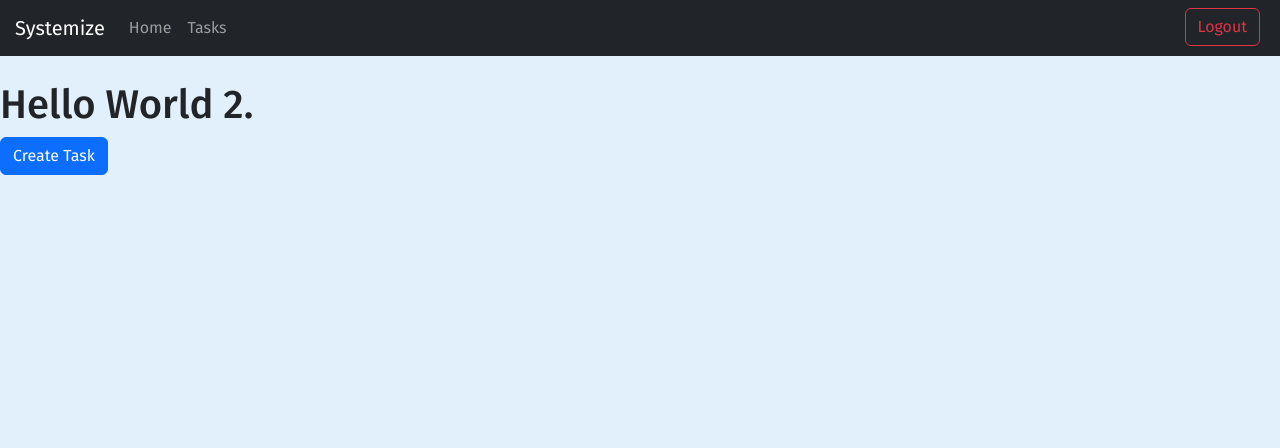
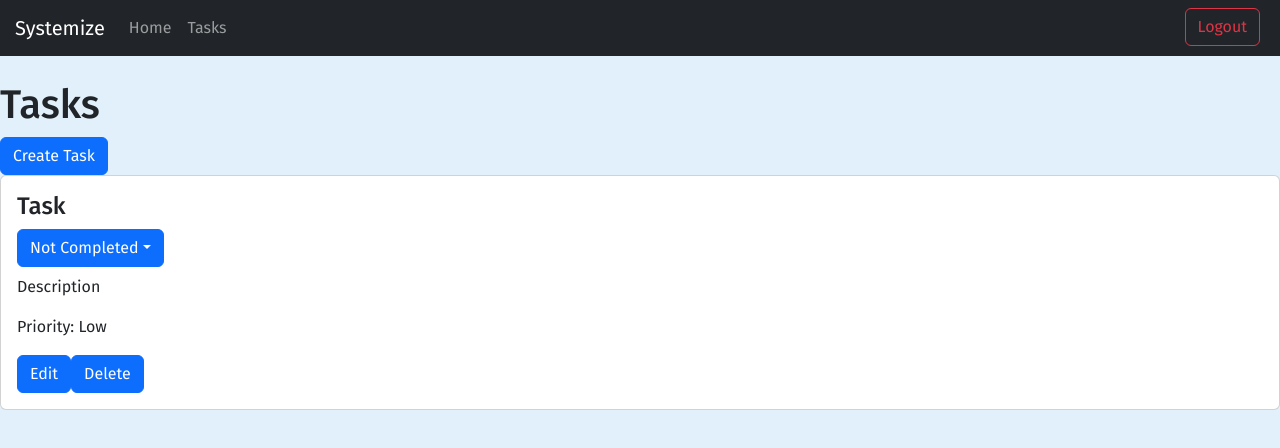
Before and after one commit to LadyBluenotes/systemize, a React (Create React App) app in the folder client/: page /tasks in a window 1280 px wide. Shown: the top 448 px of the page. Built offline with nearby package versions, Linux system fonts and the light colour scheme; sample sign-in values are in the browser's storage; what cookie-universal would draw is missing.

Commit message:
updated get user info

```diff
--- a/client/package.json
+++ b/client/package.json
@@ -11,6 +11,7 @@
     "react": "^18.2.0",
     "react-bootstrap": "^2.7.0",
     "react-dom": "^18.2.0",
+    "react-icons": "^4.7.1",
     "react-router-dom": "^6.6.2",
     "react-scripts": "^5.0.1"
   },
--- /dev/null
+++ b/client/src/components/Tasks/TaskList.js
@@ -0,0 +1,37 @@
+import react, {useState} from 'react';
+import { Card, Button, DropdownButton, Dropdown } from 'react-bootstrap';
+import { FaTrashAlt, FaEdit } from 'react-icons/fa';
+
+// show tasks based on the filter selected
+// display filter selected as the title
+// use react-bootstrap to display the tasks in a card format
+    // card title should be the task name with priority and due date as subtext
+    // card text should include the task description, and a button to edit or delete the task
+    // card footer should include the ability to mark a task as completed, in progress, or not started
+
+export default function TaskList({ filter }) {
+
+    const [tasks, setTasks] = useState([]);
+    const [editMode, setEditMode] = useState(false);
+
+
+    return(
+        <Card>
+        <Card.Body>
+          <Card.Title>
+            <h4>Task</h4>
+                <DropdownButton id="dropdown-basic-button" title={"Not Completed"}>
+                    <Dropdown.Item>Not Completed</Dropdown.Item>
+                    <Dropdown.Item>In Progress</Dropdown.Item>
+                    <Dropdown.Item>Completed</Dropdown.Item>
+                </DropdownButton>
+          </Card.Title>
+          <Card.Text>Description</Card.Text>
+          <Card.Text>Priority: Low</Card.Text>
+          <Button>Edit</Button>
+          <Button>Delete</Button>
+        </Card.Body>
+      </Card>
+    )
+
+}
--- a/client/src/pages/Tasks.js
+++ b/client/src/pages/Tasks.js
@@ -15,13 +15,15 @@ import react from 'react';
 // - TaskGroup
 
 import TaskModal from '../components/Tasks/TaskModal';
+import TaskCard from '../components/Tasks/TaskList';
 
 export default function Tasks() {
 
     return (
         <>
-            <h1>Hello World 2. </h1>
+            <h1>Tasks</h1>
             <TaskModal />
+            <TaskCard filter={'Today'}/>
         </>
     )
 }
```
Also changed, not shown: 1 other file (tests, documents, lock files or other folders).
